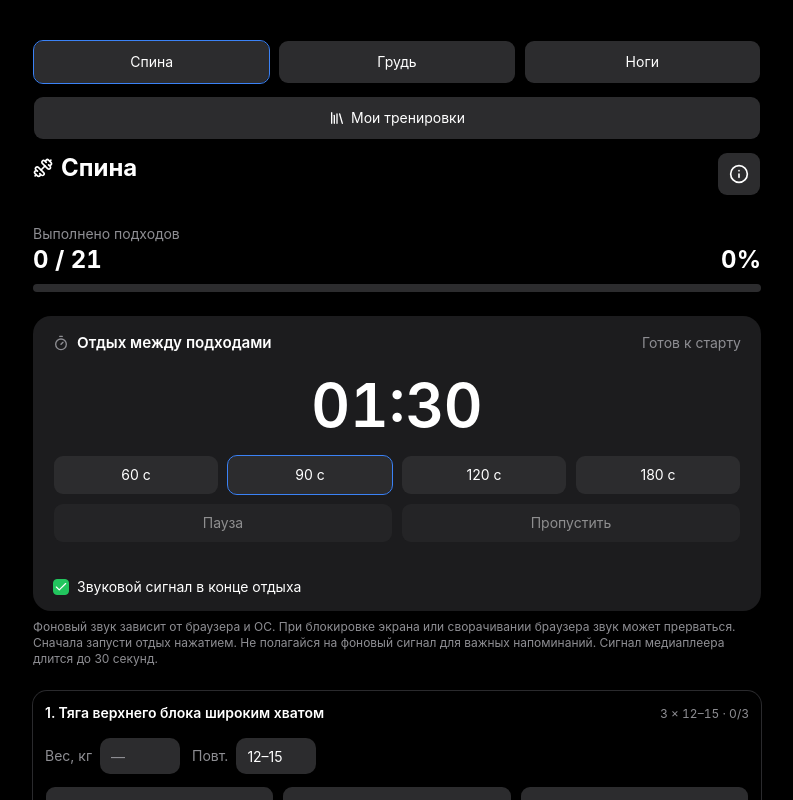
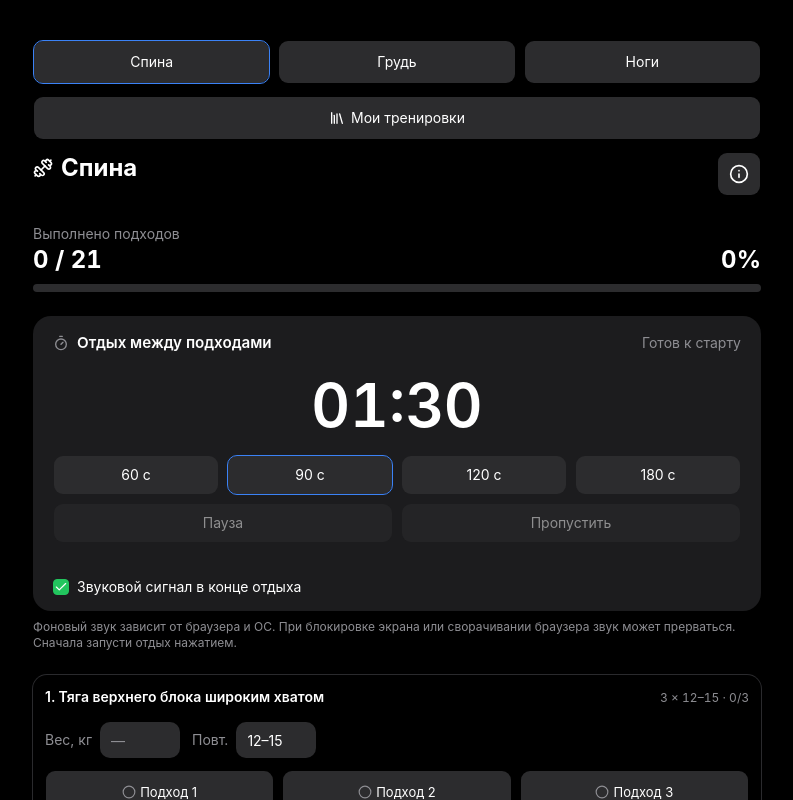
Before and after one commit to alexzomai/trenbolon-app, a Next.js app: page / in a window 1280 px wide. Shown: the top 800 px of the page, without its empty margins (243-1036 px from the left). Built offline with nearby package versions, Linux system fonts and the light colour scheme.

Commit message:
chore: shorten background audio notice

```diff
--- a/components/workout-session.tsx
+++ b/components/workout-session.tsx
@@ -324,8 +324,7 @@ export function WorkoutSession({ hydrated }: WorkoutSessionProps) {
         />
         <p className="mt-2 text-xs text-muted-foreground">
           Фоновый звук зависит от браузера и ОС. При блокировке экрана или сворачивании браузера звук может прерваться.
-          Сначала запусти отдых нажатием. Не полагайся на фоновый сигнал для важных напоминаний.
-          Сигнал медиаплеера длится до 30 секунд.
+          Сначала запусти отдых нажатием.
         </p>
         {(audioStatus === "blocked" || audioStatus === "interrupted") && (
           <p role="alert" className="mt-2 text-sm text-destructive">
```
